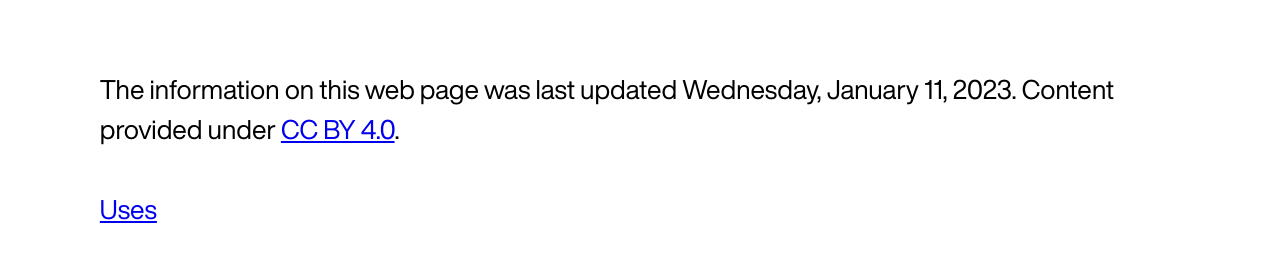
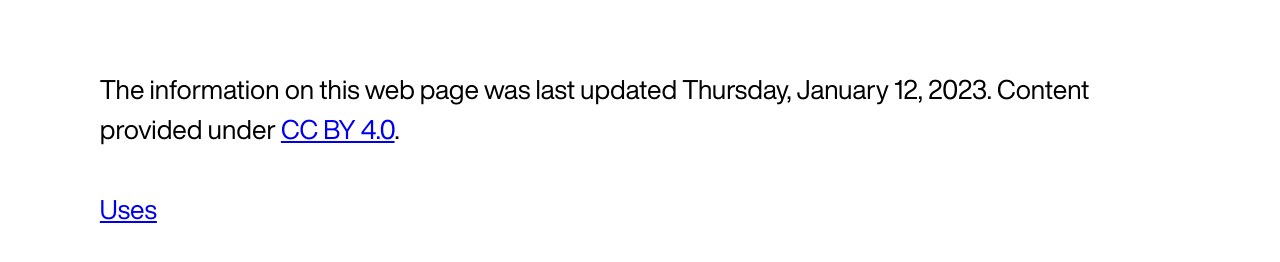
Before and after one commit to ChiebukaO/Cibbs, a plain HTML site: page index.html in a window 1280 px wide. Shown: the part 3624-3886 px from the top of the page. Drawn offline with Linux system fonts and the light colour scheme.

Commit message:
Push new date

```diff
--- a/index.html
+++ b/index.html
@@ -34,7 +34,7 @@
                                 <p>Right now, I'm very keen on audio and visual storytelling, so if you want to start a podcast about literature, kickboxing, traveling, body art and modification, or anything, really. I'm game.</p>
                                 <p>Check out my conversations with <a target="_blank" href="https://soundcloud.com/onereadafrica/one-read-podcast-with-nnamdi-ehirim">Nnamdi Ehirim</a>, <a target="_blank" href="https://soundcloud.com/onereadafrica/one-read-podcast-novuyo-tshuma">Novuyo Rosa Tshuma</a>, and <a target="_blank" href="https://soundcloud.com/onereadafrica/one-read-podcast-with-angela-makholwa">Angela Makholwa</a>, all for <a target="_blank" href="http://www.oneread.africa/">One Read</a>.</p>
                                 <p>Let’s get in touch! Follow me on <a target="_blank" href="https://twitter.com/Chiebuka_">Twitter</a>, connect on <a target="_blank" href="#">LinkedIn</a> or send me an <a target="_blank" href="mailto:chiebuka@obumselu.com">email</a>.</p>
-                                <p>The information on this web page was last updated Wednesday, January 11, 2023. Content provided under <a href="https://creativecommons.org/licenses/by/4.0/" target="_blank">CC BY 4.0</a>.
+                                <p>The information on this web page was last updated Thursday, January 12, 2023. Content provided under <a href="https://creativecommons.org/licenses/by/4.0/" target="_blank">CC BY 4.0</a>.
                                   <br> <br><a href="/uses.html"> Uses</a></br></br></p>
 </main>
 
```
